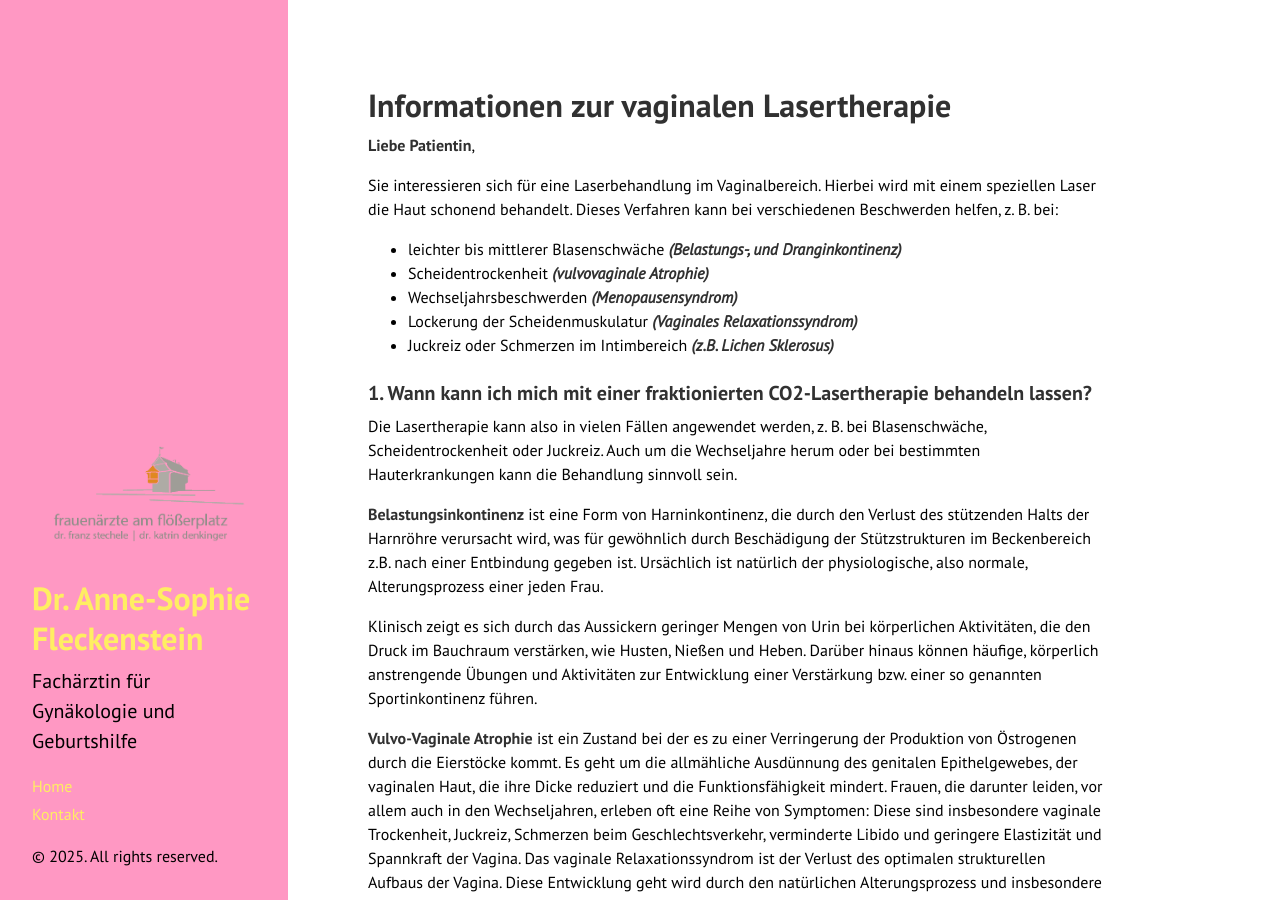
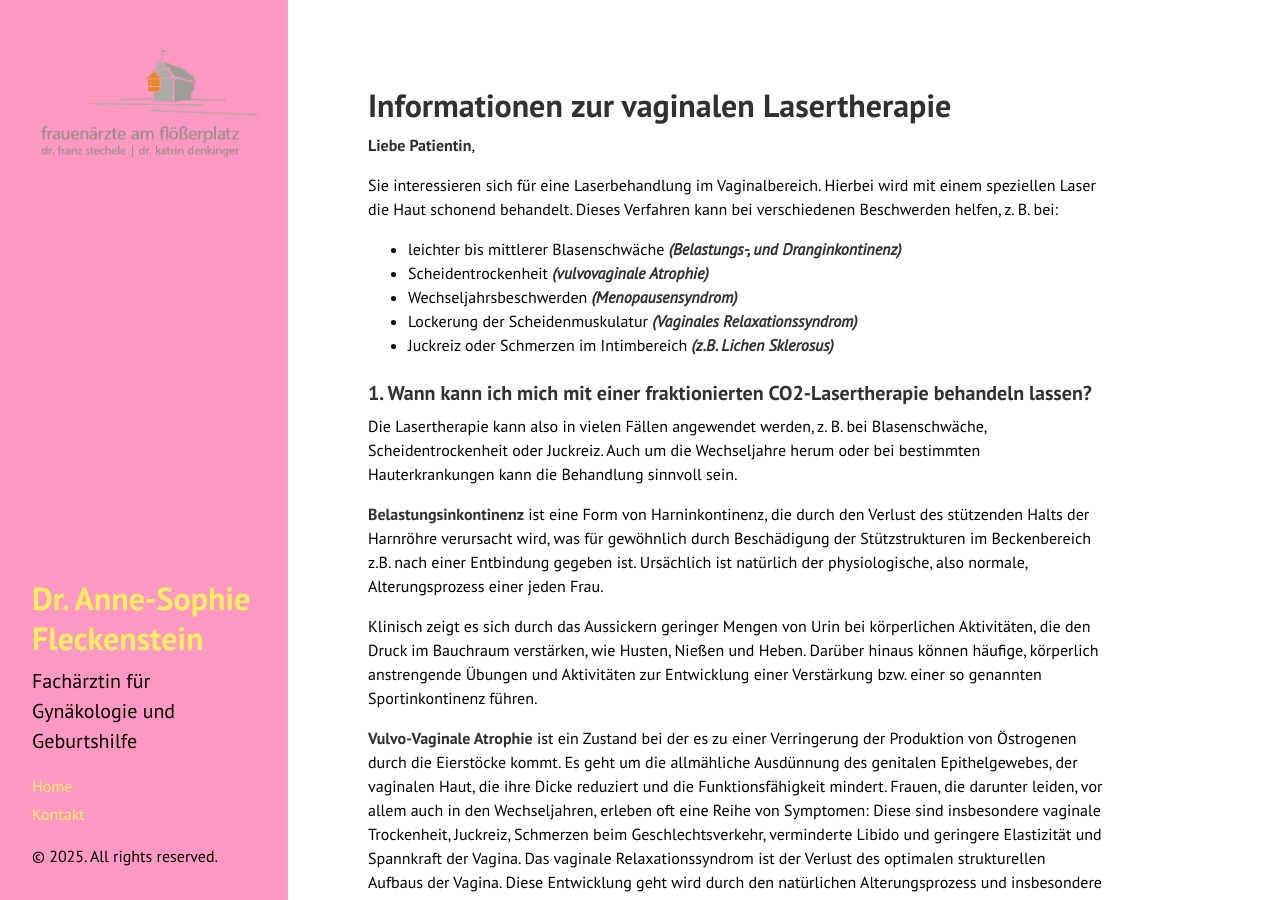
Before and after one commit to JuliaFleckenstein/dr-anne-sophie-fleckenstein, a Jekyll site: the page built from docs/index.md, in a window 1280 px wide and 900 px high. Built offline with Jekyll 4.4.1, drawn with Linux system fonts in a browser that asks for light colours; Markdown is read by kramdown in place of the engine named in the settings; the list of posts is cut into pages by our own code.

Commit message:
logo at the top

```diff
--- a/docs/_includes/sidebar.html
+++ b/docs/_includes/sidebar.html
@@ -1,8 +1,7 @@
 <div class="sidebar">
+  <img src="{{ site.baseurl }}/images/logo_stechele.png" alt="Logo" class="sidebar-logo">
   <div class="container sidebar-sticky">
     <div class="sidebar-about">
-      <!-- Add your logo here -->
-      <img src="{{ site.baseurl }}/images/logo_stechele.png" alt="Logo" class="sidebar-logo">
       <h1>
         <a href="{{ site.baseurl }}">
           {{ site.title }}
```
